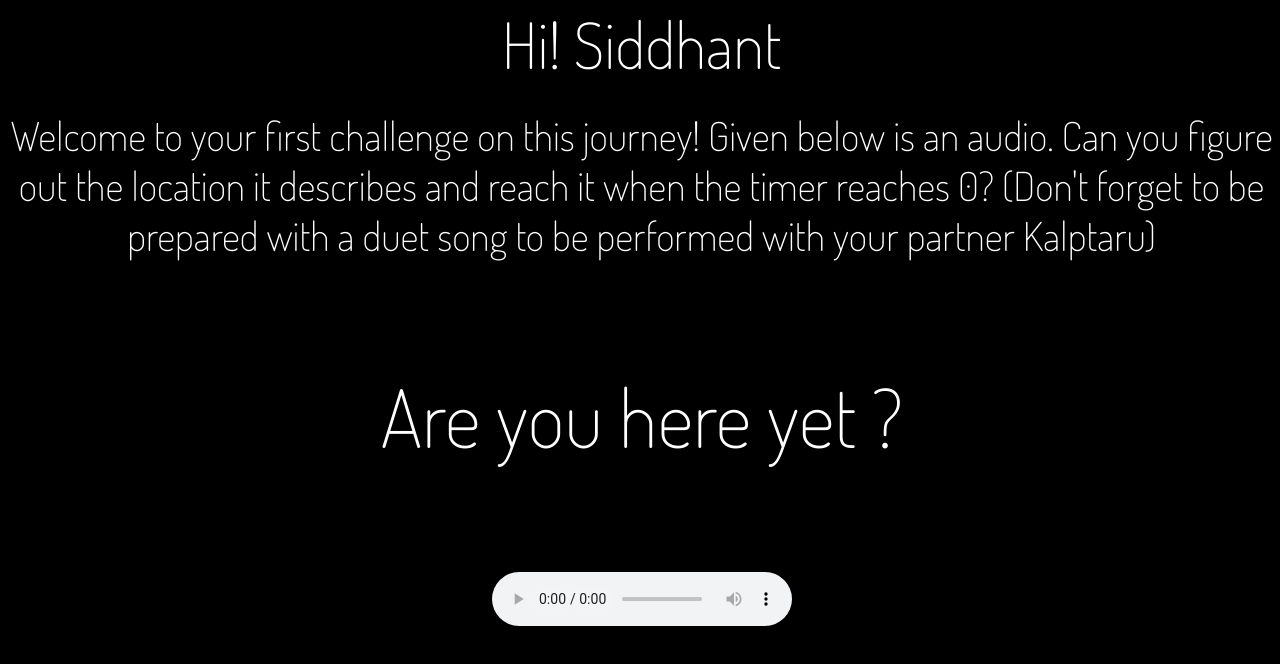
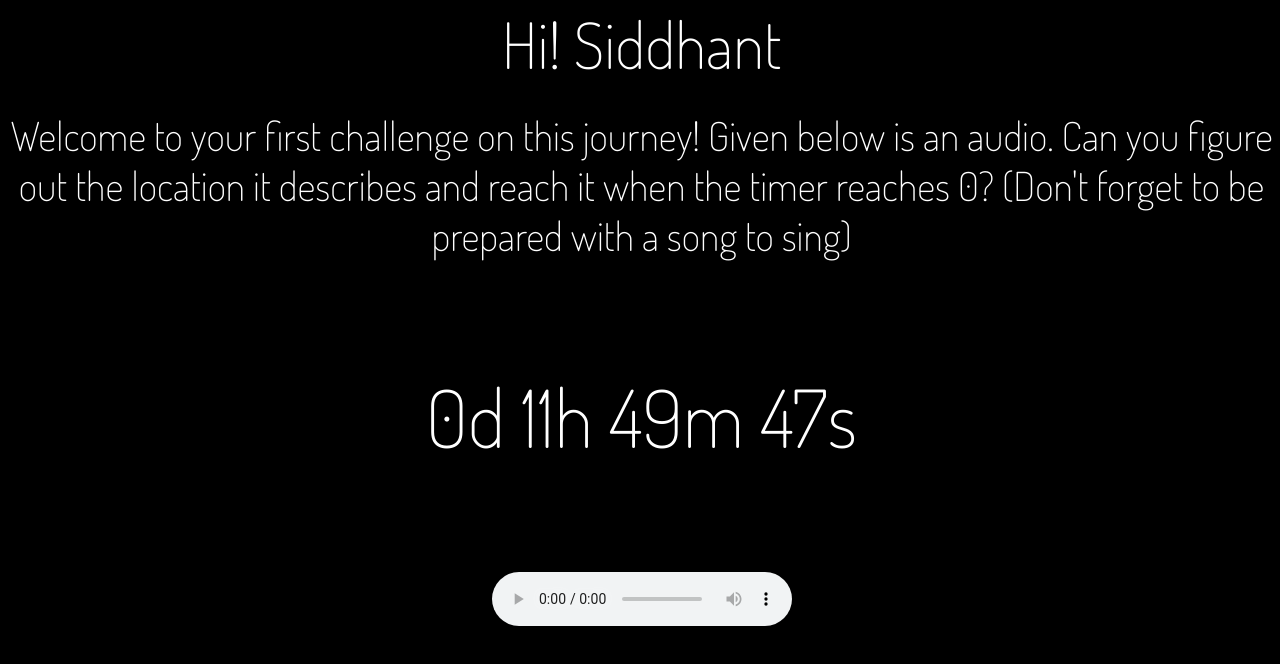
Before and after one commit to hi-siddhant/hi-siddhant.github.io, a plain HTML site: page index.html in a window 1280 px wide. Shown: the part 116-780 px from the top of the page. Drawn offline with Linux system fonts and the light colour scheme.

Commit message:
Add files via upload

```diff
--- a/index.html
+++ b/index.html
@@ -41,7 +41,7 @@
 
             <div class="description">
 
-                <center>Welcome to your first challenge on this journey! Given below is an audio. Can you figure out the location it describes and reach it when the timer reaches 0? (Don't forget to be prepared with a duet song to be performed with your partner Kalptaru)</center>
+                <center>Welcome to your first challenge on this journey! Given below is an audio. Can you figure out the location it describes and reach it when the timer reaches 0? (Don't forget to be prepared with a song to sing)</center>
 
             </div>
 
@@ -51,7 +51,7 @@
 
                 <script>
                 // Set the date we're counting down to
-                var countDownDate = new Date("Apr 29, 2022 18:00:00").getTime();
+                var countDownDate = new Date("May 01, 2022 18:00:00").getTime();
 
                 // Update the count down every 1 second
                 var x = setInterval(function() {
```
